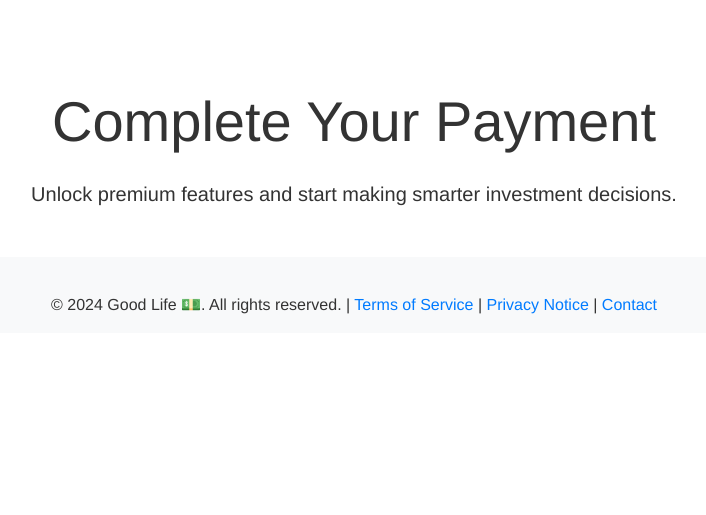
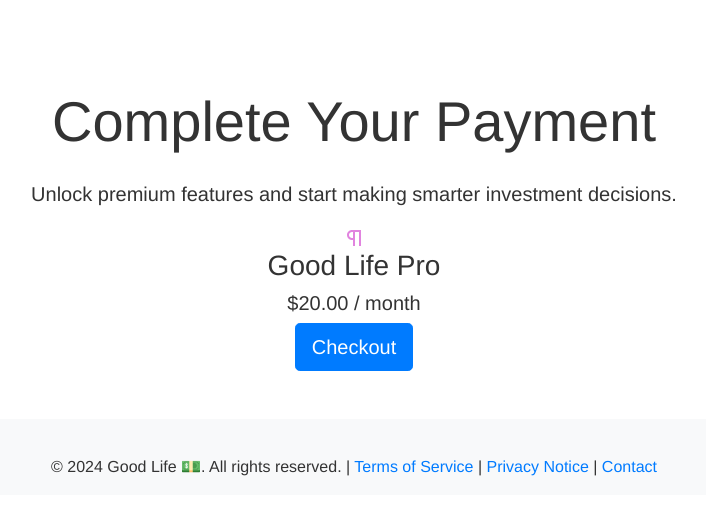
Before and after one commit to maxime0010/investments_app, a Flask app: page /membership-step2 in a window 1280 px wide. Shown: the part 77-592 px from the top of the page, without its empty margins (286-992 px from the left). Run offline with Flask 2, Linux system fonts and the light colour scheme; the visitor is signed in with stand-in values (Sample User, id 1); data that the repository does not hold is empty; some libraries are stand-ins or nearby versions.

Commit message:
Update membership_step2.html

```diff
--- a/templates/membership_step2.html
+++ b/templates/membership_step2.html
@@ -1,8 +1,4 @@
 {% extends "base.html" %}
-
-{% block body_attributes %}
-onLoad="openCheckout(monthItemsList)"
-{% endblock %}
 
 {% block title %}Join Good Life Pro - Payment{% endblock %}
 
@@ -11,43 +7,31 @@ onLoad="openCheckout(monthItemsList)"
     <h1 class="display-4">Complete Your Payment</h1>
     <p class="lead mt-4">Unlock premium features and start making smarter investment decisions.</p>
 
-    <!-- Paddle checkout form will be embedded here -->
-    <div class="checkout-container mt-5"></div>
+    <!-- Stripe checkout form -->
+    <section>
+        <div class="product">
+            <svg xmlns="http://www.w3.org/2000/svg" xmlns:xlink="http://www.w3.org/1999/xlink" width="14px" height="16px" viewBox="0 0 14 16" version="1.1">
+                <defs/>
+                <g id="Flow" stroke="none" stroke-width="1" fill="none" fill-rule="evenodd">
+                    <g id="0-Default" transform="translate(-121.000000, -40.000000)" fill="#E184DF">
+                        <path d="M127,50 L126,50 C123.238576,50 121,47.7614237 121,45 C121,42.2385763 123.238576,40 126,40 L135,40 L135,56 L133,56 L133,42 L129,42 L129,56 L127,56 L127,50 Z M127,48 L127,42 L126,42 C124.343146,42 123,43.3431458 123,45 C123,46.6568542 124.343146,48 126,48 L127,48 Z" id="Pilcrow"/>
+                    </g>
+                </g>
+            </svg>
+            <div class="description">
+                <h3>Good Life Pro</h3>
+                <h5>$20.00 / month</h5>
+            </div>
+        </div>
+        <form action="/create-checkout-session" method="POST">
+            <!-- Add a hidden field with the lookup_key of your Price -->
+            <input type="hidden" name="lookup_key" value="Good_Life_Pro-3f8fe57" />
+            <button id="checkout-and-portal-button" type="submit" class="btn btn-primary btn-lg">Checkout</button>
+        </form>
+    </section>
 </div>
 {% endblock %}
 
 {% block custom_scripts %}
-<script src="https://cdn.paddle.com/paddle/v2/paddle.js"></script>
-<script type="text/javascript">
-    // Set the environment, can be "sandbox" or "production"
-    Paddle.Environment.set("sandbox");  // Use "production" when ready to go live
-
-    // Initialize Paddle with your client-side token
-    Paddle.Initialize({
-        token: "test_a5cb9a6d57e6495b160b60658fc",  // Replace with your actual client-side token
-        checkout: {
-            settings: {
-                displayMode: "inline",  // Set display mode to inline
-                frameTarget: "checkout-container",  // Match the class name of your <div>
-                frameInitialHeight: "450",  // Set the initial height of the iframe
-                frameStyle: "width: 100%; min-width: 312px; background-color: transparent; border: none;"
-            }
-        }
-    });
-
-    // Define the single item to be included in the checkout
-    let monthItemsList = [
-        {
-            priceId: 'pri_01j64xqb3g8p5twpc9h5r0mjra',  // Replace with the actual Paddle Price ID
-            quantity: 1
-        }
-    ];
-
-    // Function to open the Paddle checkout with items
-    function openCheckout(items) {
-        Paddle.Checkout.open({
-            items: items
-        });
-    }
-</script>
+<script src="https://js.stripe.com/v3/"></script>
 {% endblock %}
```
